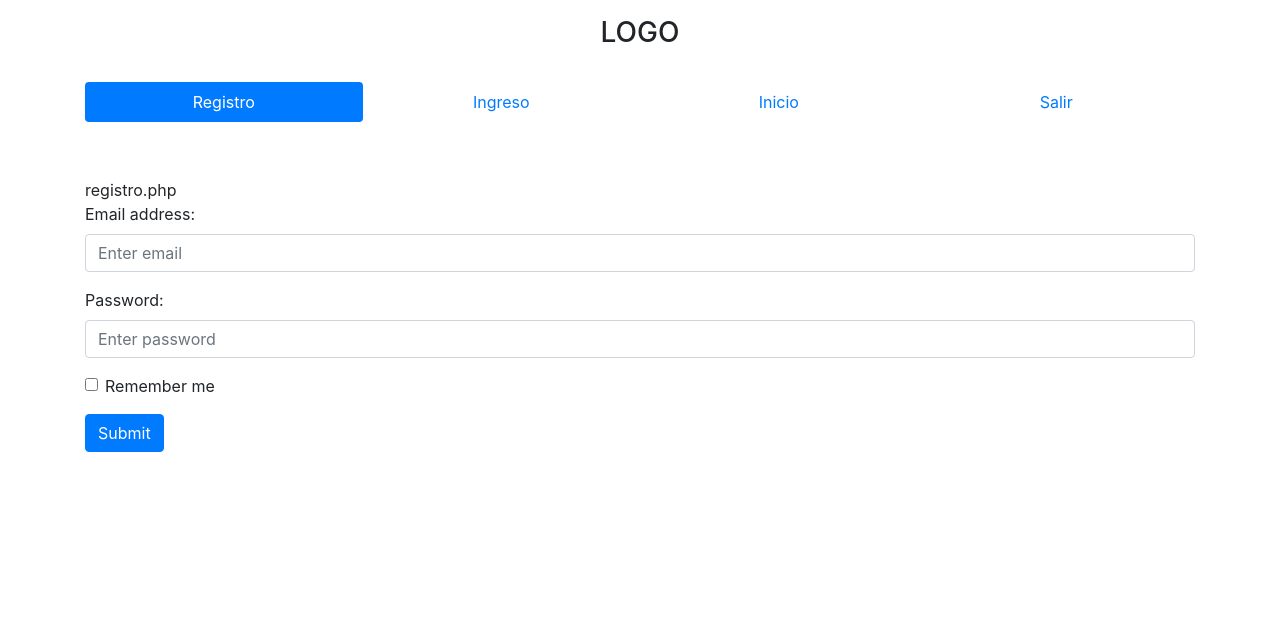
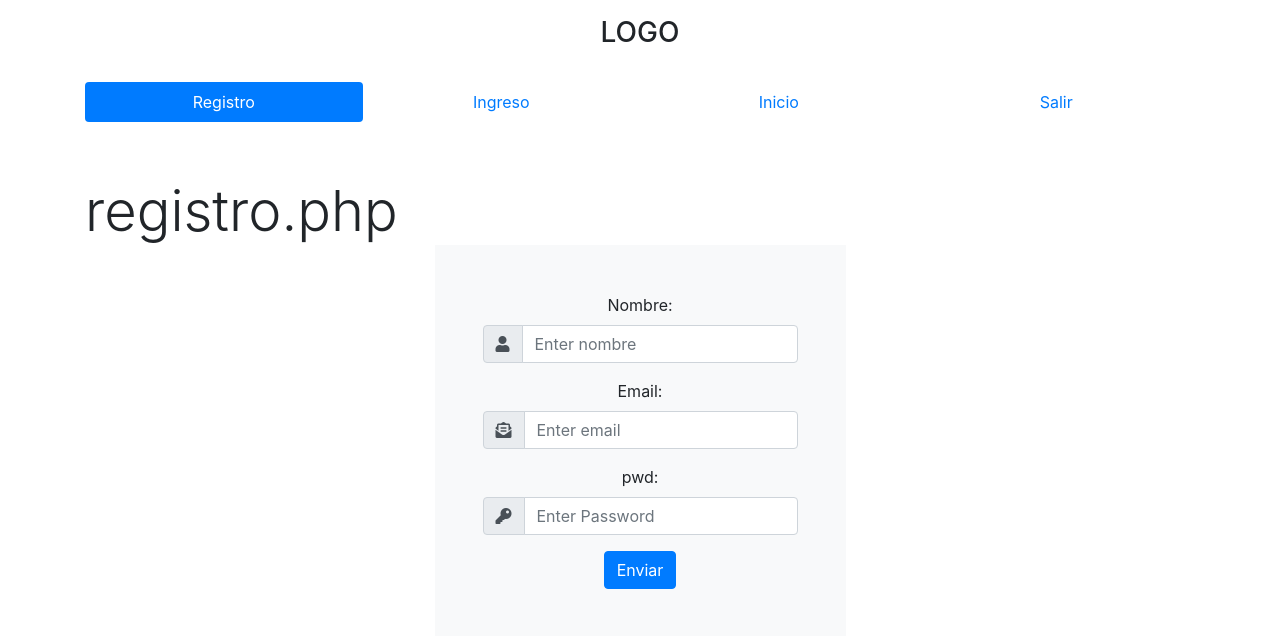
Before and after one commit to karlitoxz/PHPtutorial, a PHP site: page / in a window 1280 px wide. Shown: the top 636 px of the page. Run offline with PHP 8.4, Linux system fonts and the light colour scheme.

```diff
--- /dev/null
+++ b/PDO_SQL/controllers/formularioControlador.php
@@ -0,0 +1,15 @@
+<?php
+
+	class ControladorFormularios{
+		#Registro
+
+		static public function ctrRegistro(){
+			if (isset($_POST['registroNombre'])) {
+				return "ok";
+			} else {
+				return "No existe la variable";
+			}
+
+		}
+	}
+ ?>
--- a/PDO_SQL/index.php
+++ b/PDO_SQL/index.php
@@ -1,5 +1,6 @@
 <?php
 	require_once "controllers/plantillaControlador.php";
+	require_once "controllers/formularioControlador.php";
 	#mostraremos las vistas a los usuarios:
 	$plantilla = new ControladorPlantilla();
 	$plantilla -> ctrTraerPlantilla();
--- a/PDO_SQL/views/paginas/registro.php
+++ b/PDO_SQL/views/paginas/registro.php
@@ -1,17 +1,59 @@
-registro.php
-<form>
+<div class="display-4">registro.php</div>
+<div class="d-flex justify-content-center text-center">
+	<form class="p-5 bg-light" method="POST">
 		<div class="form-group">
-		<label for="email">Email address:</label>
-		<input type="email" class="form-control" placeholder="Enter email" id="email">
+			<label for="nombre">Nombre:</label>
+			<div class="input-group">
+				    <div class="input-group-prepend">
+	      					<span class="input-group-text"><i class="fas fa-user"></i></span>
 	    			</div>
+				<input type="text" class="form-control" placeholder="Enter nombre" id="nombre"  name="registroNombre">
+			</div>
+		</div>
+
+
+
 		<div class="form-group">
-		<label for="pwd">Password:</label>
-		<input type="password" class="form-control" placeholder="Enter password" id="pwd">
+			<label for="email">Email:</label>
+			<div class="input-group">
+				    <div class="input-group-prepend">
+	      					<span class="input-group-text"><i class="fas fa-envelope-open-text"></i></span>
 	    			</div>
-	<div class="form-group form-check">
-		<label class="form-check-label">
-			<input class="form-check-input" type="checkbox"> Remember me
-		</label>
+				<input type="email" class="form-control" placeholder="Enter email" id="email" name="registroEmail">
 			</div>
-	<button type="submit" class="btn btn-primary">Submit</button>
+		</div>
+
+		<div class="form-group">
+			<label for="pwd">pwd:</label>
+			<div class="input-group">
+				<div class="input-group-prepend">
+					<span class="input-group-text"><i class="fas fa-key"></i></span>
+				</div>
+				<input type="password" class="form-control" placeholder="Enter Password" id="pwd" name="registroPassword">
+			</div>
+
+		</div>
+		<?php
+			#Instanciar la clase metodo no estatio
+			#no se puede reutilizar la informacion
+			/*$registro = new ControladorFormularios();
+			$registro -> ctrRegistro();*/
+
+			#Instanciar la clase metodo estatico
+			#Si se puede reutilizar la informacion
+			$registro = ControladorFormularios::ctrRegistro();
+			if ($registro == "ok") {
+				#Borrar cache añadiendo un javaScript
+				echo "<script>if(window.history.replaceState){window.history.replaceState(null, null, window.location.href);} </script>";
+				echo '<div class="alert alert-success">El usuario a sido registrado</div>';
+			} else {
+				/*echo '<div class="alert alert-warning">El usuario NO a sido registrado</div>';*/
+			}
+
+
+
+		?>
+
+		<button type="submit" class="btn btn-primary">Enviar</button>
 	</form>
+</div>
```
Also changed, not shown: Readme.txt. Lines whose indentation alone changed are shown as unchanged.
